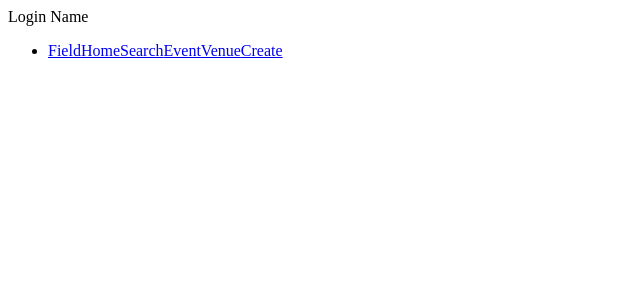
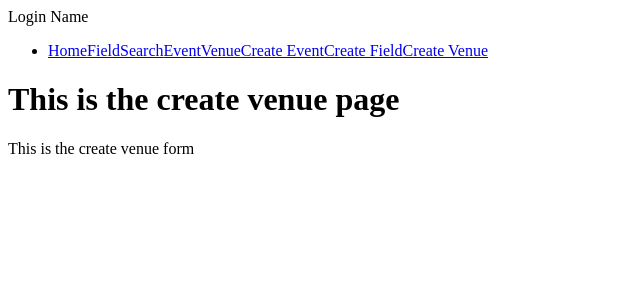
Before and after one commit to vneilly2/Pop-Up-Games, a React app: page /createvenue in a window 1280 px wide. Shown: the top 300 px of the page, without its empty margins (0-640 px from the left). Built offline with nearby package versions, Linux system fonts and the light colour scheme; the HTML template or start-up script is replaced by a standard one.

Commit message:
basics for all pages done (i think)

```diff
--- a/client/src/components/NavBar.jsx
+++ b/client/src/components/NavBar.jsx
@@ -1,5 +1,7 @@
 import React from 'react';
 import CreateEvent from './createevent/CreateEvent.jsx';
+import CreateField from './createfield/CreateField.jsx';
+import CreateVenue from './createvenue/CreateVenue.jsx';
 import EventView from './eventview/EventView.jsx';
 import Field from './field/Field.jsx';
 import Home from './home/Home.jsx';
@@ -7,6 +9,7 @@ import Search from './search/Search.jsx';
 import Venue from './venue/Venue.jsx';
 import {
   BrowserRouter as Router,
+  HashRouter,
   Route,
   Link,
   Redirect,
@@ -25,20 +28,24 @@ class NavBar extends React.Component {
         <div>
           <ul>
             <li>
+              <Link to="/home">Home</Link>
               <Link to="/field">Field</Link>
-              <Link to="/home">Home</Link>
               <Link to="/search">Search</Link>
               <Link to="/event">Event</Link>
               <Link to="/venue">Venue</Link>
-              <Link to="/createevent">Create</Link>
+              <Link to="/createevent">Create Event</Link>
+              <Link to="/createfield">Create Field</Link>
+              <Link to="/createvenue">Create Venue</Link>
             </li>
           </ul>
+          <Route path="/home" component={Home} />
           <Route path="/field" component={Field} />
-          <Route path="/home" component={Home} />
           <Route path="/search" component={Search} />
           <Route path="/event" component={EventView} />
           <Route path="/venue" component={Venue} />
           <Route path="/createevent" component={CreateEvent} />
+          <Route path="/createfield" component={CreateField} />
+          <Route path="/createvenue" component={CreateVenue} />
         </div>
       </Router>
      );
--- /dev/null
+++ b/client/src/components/createfield/CreateField.jsx
@@ -0,0 +1,11 @@
+import React from 'react';
+import CreateFieldForm from './CreateFieldForm.jsx';
+
+var CreateField = (props) => (
+  <div>
+    <h1>This is the create event page</h1>
+    <CreateFieldForm />
+  </div>
+  )
+
+export default CreateField;
--- /dev/null
+++ b/client/src/components/createfield/CreateFieldForm.jsx
@@ -0,0 +1,9 @@
+import React from 'react';
+
+var CreateFieldForm = (props) => (
+  <div>
+    This is the create field form
+  </div>
+  )
+
+export default CreateFieldForm;
--- /dev/null
+++ b/client/src/components/createvenue/CreateVenue.jsx
@@ -0,0 +1,11 @@
+import React from 'react';
+import CreateVenueForm from './CreateVenueForm.jsx';
+
+var CreateVenue = (props) => (
+  <div>
+    <h1>This is the create venue page</h1>
+    <CreateVenueForm />
+  </div>
+  )
+
+export default CreateVenue;
--- /dev/null
+++ b/client/src/components/createvenue/CreateVenueForm.jsx
@@ -0,0 +1,9 @@
+import React from 'react';
+
+var CreateVenueForm = (props) => (
+  <div>
+    This is the create venue form
+  </div>
+  )
+
+export default CreateVenueForm;
--- a/client/src/components/home/Home.jsx
+++ b/client/src/components/home/Home.jsx
@@ -6,7 +6,7 @@ var Home = (props) => (
   <div>
   <h1>Homepage</h1>
   <GMap />
-  <VenueList entries={['exampleEntry']}/>
+  <VenueList entries={['exampleEntry1']}/>
   </div>
   )
 
--- a/client/src/components/venue/FieldList.jsx
+++ b/client/src/components/venue/FieldList.jsx
@@ -6,7 +6,7 @@ var FieldList = (props) => (
       <ul>
       {
         props.fields.map((field, index) => {
-         return ( <FieldListEntry /> )
+         return ( <FieldListEntry key={index}/> )
         })
       }
       </ul>
--- a/client/src/index.jsx
+++ b/client/src/index.jsx
@@ -1,6 +1,8 @@
 import React from 'react';
 import ReactDOM from 'react-dom';
 import CreateEvent from './components/createevent/CreateEvent.jsx';
+import CreateField from './components/createfield/CreateField.jsx';
+import CreateVenue from './components/createvenue/CreateVenue.jsx';
 import EventView from './components/eventview/EventView.jsx';
 import Field from './components/field/Field.jsx';
 import Home from './components/home/Home.jsx';
@@ -21,7 +23,7 @@ class App extends React.Component {
   constructor(props){
     super(props)
     this.state = {
-      page: '/basic',
+      page: '/home',
       loggedIn: true
     };
   }
```
Also changed, not shown: package.json (+6 -2 lines).
